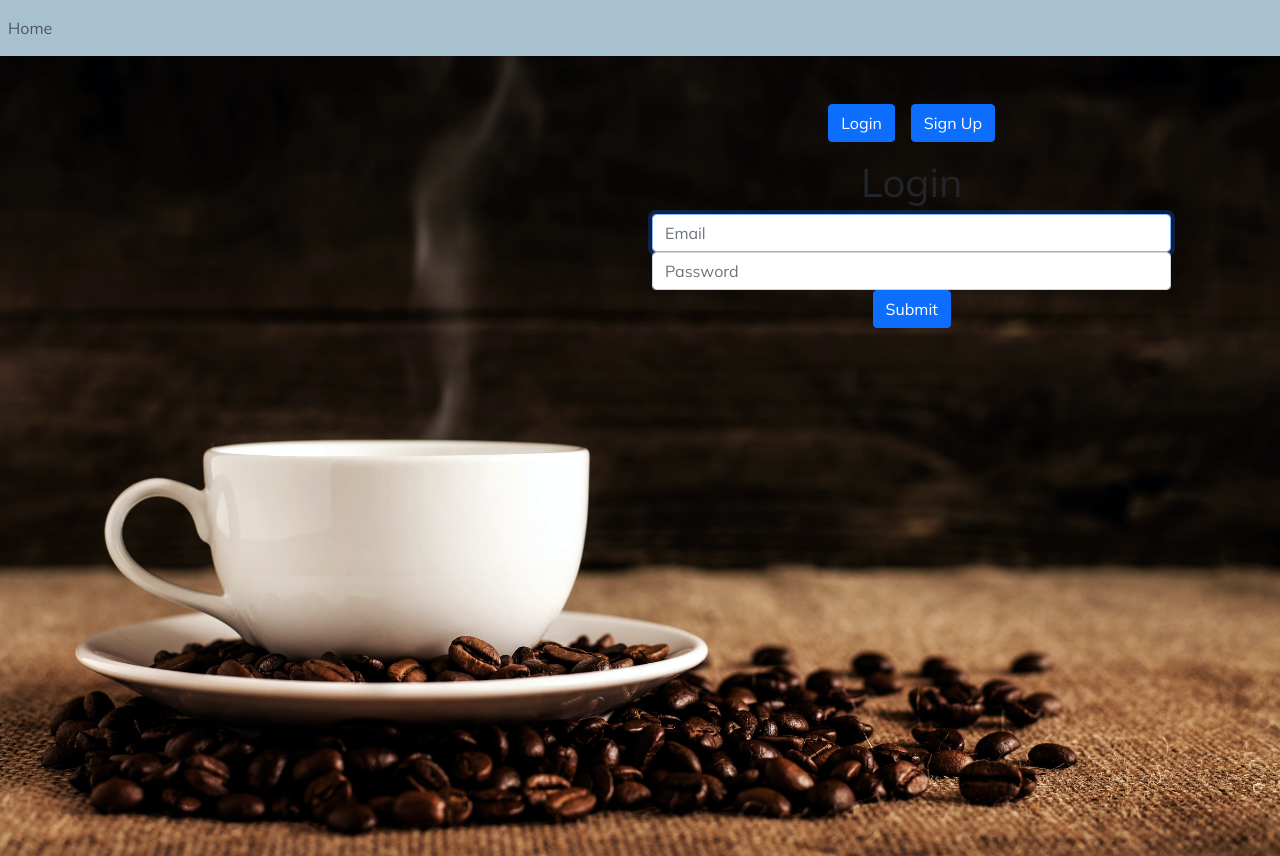
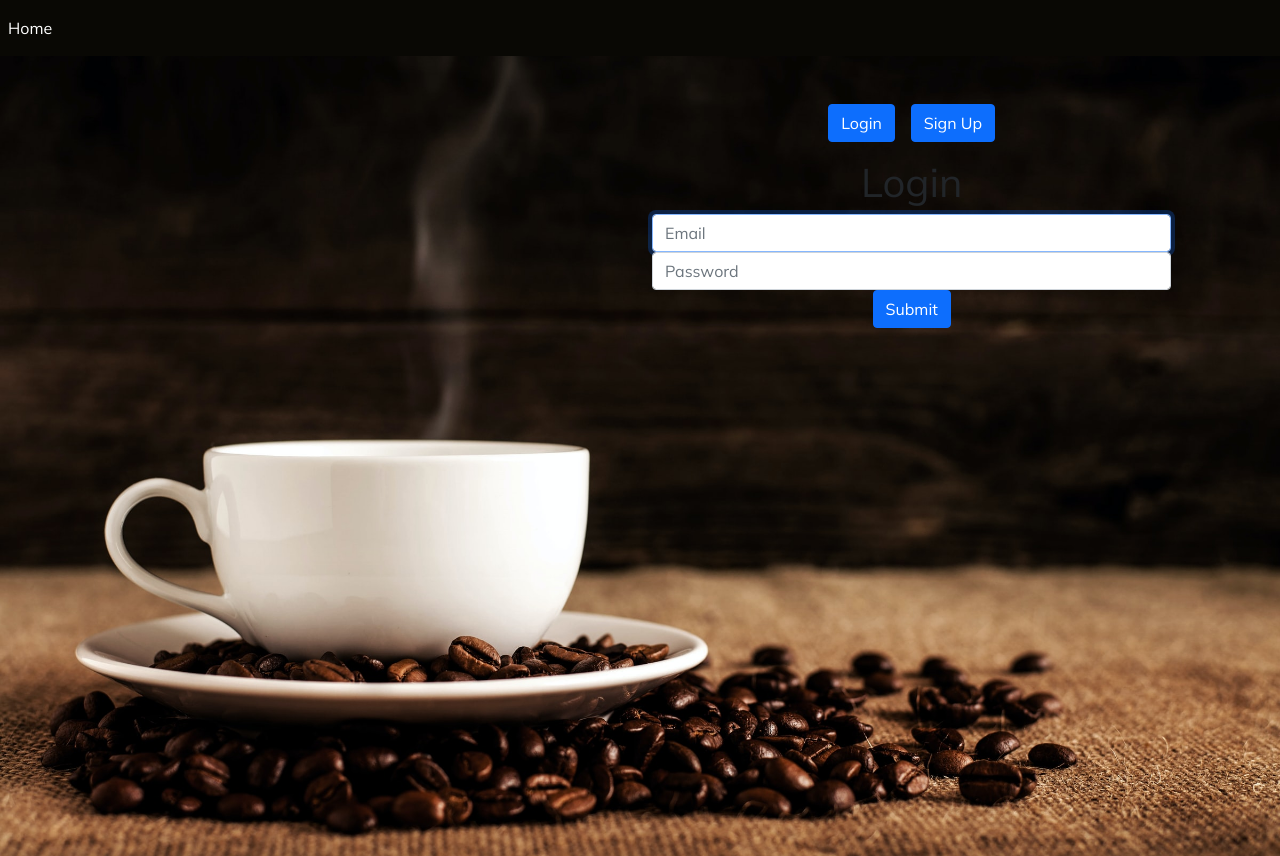
Before and after one commit to maxmanayan/coffee-notes, a React (Create React App) app in the folder client/: page / in a window 1280 px wide. Built offline with nearby package versions, Linux system fonts and the light colour scheme; what devise-axios would draw is missing.

Commit message:
navbar styled

```diff
--- a/client/src/App.css
+++ b/client/src/App.css
@@ -70,6 +70,11 @@ body{
   padding: 15px;
 
 }
+
+.navbar {
+  background: #090804;
+}
+
 
 .login-register {
   background-image: url(./images/coffee.jpg);
--- a/client/src/components/NavBar.js
+++ b/client/src/components/NavBar.js
@@ -9,10 +9,10 @@ const NavBar = () => {
 
   return(
     <div>
-      <Navbar style={{background: '#628fac8c'}}>
+      <Navbar className='navbar' >
         <Nav>
-          <Nav.Link to='/home' >Home</Nav.Link>
-          {user && <Nav.Link onClick={() => handleLogout(history)} >Logout</Nav.Link>}
+          <Nav.Link to='/home' style={{color: 'white'}}>Home</Nav.Link>
+          {user && <Nav.Link onClick={() => handleLogout(history)} style={{color: 'white'}}>Logout</Nav.Link>}
         </Nav>
       </Navbar>
     </div>
```
Also changed, not shown: client/src/images/login-register-pic.jpg (deleted), client/src/images/login-register-pic2.jpg (deleted).
